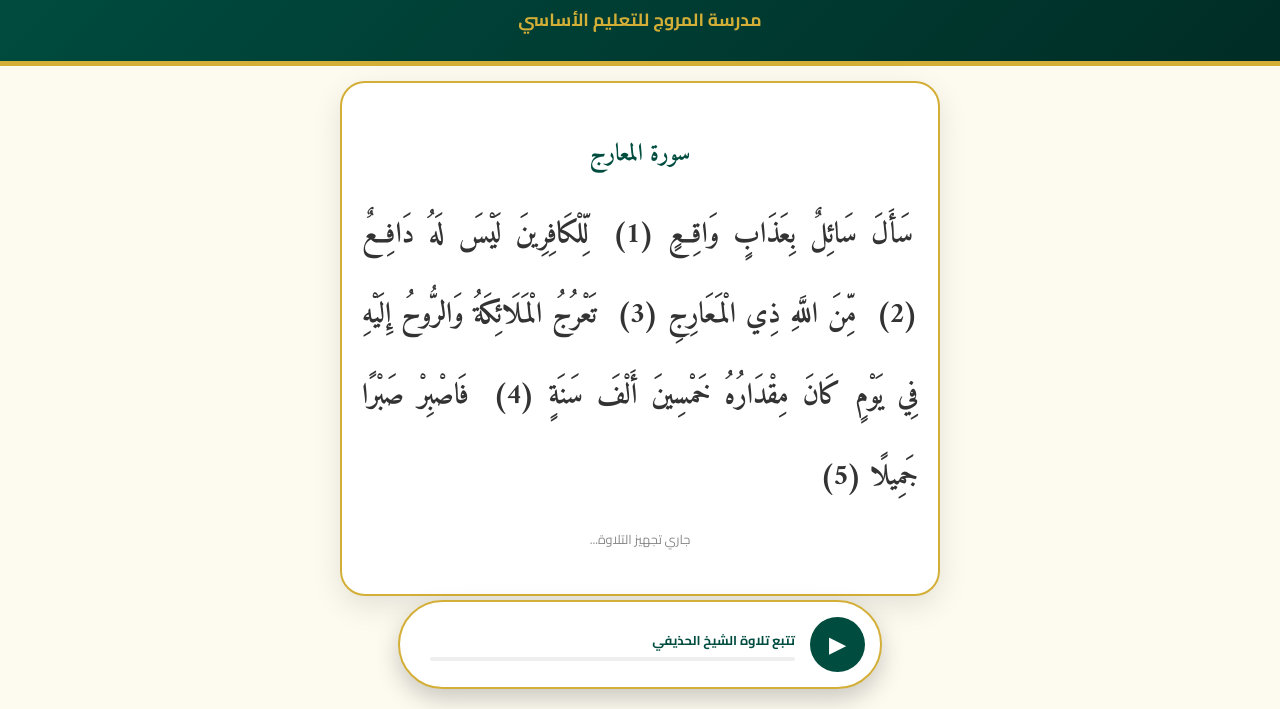
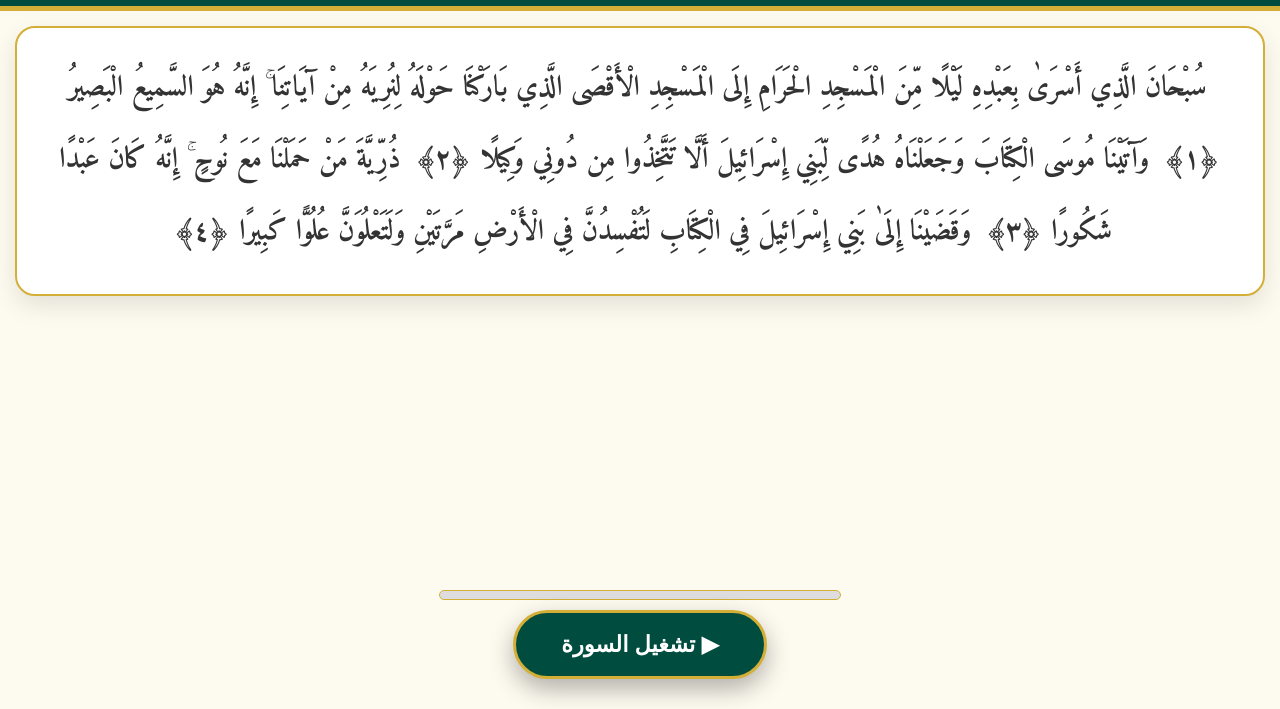
Before and after one commit to faissaltunisia/student-grades, a plain HTML site: page k.html in a window 1280 px wide. Shown: the part 91-800 px from the top of the page. Drawn offline with nearby package versions, Linux system fonts and the light colour scheme.

Commit message:
Update k.html

```diff
--- a/k.html
+++ b/k.html
@@ -3,154 +3,135 @@
 <head>
     <meta charset="UTF-8">
     <meta name="viewport" content="width=device-width, initial-scale=1.0">
-    <title>منصة مدرسة المروج | ديني قيمي</title>
-    <script src="https://cdnjs.cloudflare.com/ajax/libs/howler/2.2.3/howler.min.js"></script>
-    <link href="https://fonts.googleapis.com/css2?family=Cairo:wght@400;700&family=Amiri:wght@700&display=swap" rel="stylesheet">
+    <title>مدرسة المروج | سورة الإسراء</title>
+    <link href="https://fonts.googleapis.com/css2?family=Cairo:wght@700&family=Amiri:wght@700&display=swap" rel="stylesheet">
     <style>
-        :root { --royal-green: #004d40; --gold: #D4AF37; --bg: #fdfaf0; }
-        body { font-family: 'Cairo', sans-serif; background: var(--bg); margin: 0; padding-bottom: 90px; }
+        :root { --green: #004d40; --gold: #D4AF37; }
+        body { font-family: 'Cairo', sans-serif; background: #fdfaf0; margin: 0; text-align: center; padding-bottom: 120px; }
+        header { background: var(--green); color: white; padding: 20px; border-bottom: 5px solid var(--gold); }
 
-        header {
-            background: linear-gradient(135deg, var(--royal-green), #002d26);
-            color: white; padding: 25px 15px; text-align: center; border-bottom: 5px solid var(--gold);
+        .mushaf-container {
+            background: white; margin: 15px; padding: 25px;
+            border-radius: 20px; border: 2px solid var(--gold);
+            box-shadow: 0 10px 25px rgba(0,0,0,0.1);
         }
 
-        .container { padding: 15px; max-width: 600px; margin: auto; }
-
-        /* منطقة المصحف */
-        .quran-card {
-            background: white; border-radius: 25px; padding: 30px 20px;
-            box-shadow: 0 10px 30px rgba(0,0,0,0.1); border: 2px solid var(--gold);
-            text-align: center;
+        .ayah {
+            font-family: 'Amiri'; font-size: 1.8rem; line-height: 2.5;
+            transition: 0.3s; padding: 5px; display: inline; color: #333;
         }
 
-        .mushaf-text {
-            font-family: 'Amiri'; font-size: 1.8rem; line-height: 2.8;
-            text-align: justify; direction: rtl; min-height: 250px;
+        /* تمييز الآية أثناء القراءة */
+        .active { background: var(--gold); color: white; border-radius: 10px; }
+
+        /* زر التشغيل "القنبلة" */
+        .controls-fixed {
+            position: fixed; bottom: 30px; width: 100%;
+            display: flex; flex-direction: column; align-items: center; gap: 10px;
         }
 
-        /* تأثير التتبع */
-        .ayah { padding: 0 5px; border-radius: 8px; transition: 0.4s; display: inline; color: #333; }
-        .active { background: var(--gold); color: white; transform: scale(1.05); display: inline-block; box-shadow: 0 4px 10px rgba(212,175,55,0.3); }
-
-        /* التحكم */
-        .controls {
-            position: fixed; bottom: 20px; left: 50%; transform: translateX(-50%);
-            width: 90%; max-width: 450px; background: white;
-            padding: 15px; border-radius: 50px; border: 2px solid var(--gold);
-            display: flex; align-items: center; justify-content: space-between;
-            box-shadow: 0 10px 25px rgba(0,0,0,0.2); z-index: 1000;
+        .main-btn {
+            background: var(--green); color: white; border: 3px solid var(--gold);
+            padding: 18px 45px; border-radius: 50px; font-size: 1.4rem; font-weight: bold;
+            cursor: pointer; box-shadow: 0 10px 25px rgba(0,0,0,0.3);
         }
 
-        .master-btn {
-            background: var(--royal-green); color: white; border: none;
-            width: 55px; height: 55px; border-radius: 50%; font-size: 1.4rem;
-            cursor: pointer; display: flex; align-items: center; justify-content: center;
+        .progress-container {
+            width: 80%; max-width: 400px; height: 8px; background: #ddd;
+            border-radius: 10px; overflow: hidden; border: 1px solid var(--gold);
         }
+        #progressBar { width: 0%; height: 100%; background: var(--gold); transition: 0.1s; }
     </style>
 </head>
 <body>
 
 <header>
-    <img src="https://upload.wikimedia.org/wikipedia/commons/thumb/4/4e/Emblem_of_Oman.svg/1200px-Emblem_of_Oman.svg.png" style="height:50px; margin-bottom:10px;">
-    <h1 style="margin:0; font-size:1.1rem; color:var(--gold);">مدرسة المروج للتعليم الأساسي</h1>
+    <h1 style="margin:0; font-size:1.1rem;">مدرسة المروج للتعليم الأساسي</h1>
+    <p style="margin:0; color:var(--gold); font-size:0.8rem;">سورة الإسراء - المصحف المعلم</p>
 </header>
 
-<div class="container">
-    <div id="quran-sec" class="page">
-        <div class="quran-card">
-            <h2 style="color:var(--royal-green); font-family:'Amiri';">سورة المعارج</h2>
-            <div id="text-box" class="mushaf-text">
-                </div>
-            <p id="loader" style="color: #888; font-size: 0.8rem; margin-top: 10px;">جاري تجهيز التلاوة...</p>
+<div class="mushaf-container">
+    <div id="mushaf">
         </div>
-    </div>
 </div>
 
-<div class="controls">
-    <button class="master-btn" onclick="togglePlay()" id="btnUI">▶</button>
-    <div style="flex:1; padding: 0 15px; text-align: right;">
-        <div id="status" style="font-size: 0.8rem; font-weight: bold; color: var(--royal-green);">تتبع تلاوة الشيخ الحذيفي</div>
-        <div style="width:100%; height:4px; background:#eee; margin-top:5px; border-radius:2px; overflow:hidden;">
-            <div id="prog" style="width:0%; height:100%; background:var(--gold); transition: 0.1s;"></div>
-        </div>
+<div class="controls-fixed">
+    <div class="progress-container">
+        <div id="progressBar"></div>
     </div>
+    <button class="main-btn" onclick="handleAudio()" id="playBtn">▶ تشغيل السورة</button>
 </div>
 
+<audio id="quranAudio" crossorigin="anonymous">
+    <source src="https://server11.mp3quran.net/huzaifi/017.mp3" type="audio/mpeg">
+</audio>
+
 <script>
-    const suraData = {
-        name: "سورة المعارج",
-        ayahs: [
-            "سَأَلَ سَائِلٌ بِعَذَابٍ وَاقِعٍ (1)",
-            "لِّلْكَافِرِينَ لَيْسَ لَهُ دَافِعٌ (2)",
-            "مِّنَ اللَّهِ ذِي الْمَعَارِجِ (3)",
-            "تَعْرُجُ الْمَلَائِكَةُ وَالرُّوحُ إِلَيْهِ فِي يَوْمٍ كَانَ مِقْدَارُهُ خَمْسِينَ أَلْفَ سَنَةٍ (4)",
-            "فَاصْبِرْ صَبْرًا جَمِيلًا (5)"
-        ],
-        // التوقيتات بالملي ثانية - مضبوطة بدقة للحذيفي
-        times: [800, 6000, 11500, 16500, 28500],
-        audio: "https://server11.mp3quran.net/huzaifi/070.mp3"
-    };
+    // بيانات الآيات مع توقيتاتها (سورة الإسراء)
+    const suraData = [
+        { id: 1, text: "سُبْحَانَ الَّذِي أَسْرَىٰ بِعَبْدِهِ لَيْلًا مِّنَ الْمَسْجِدِ الْحَرَامِ إِلَى الْمَسْجِدِ الْأَقْصَى الَّذِي بَارَكْنَا حَوْلَهُ لِنُرِيَهُ مِنْ آيَاتِنَا ۚ إِنَّهُ هُوَ السَّمِيعُ الْبَصِيرُ ﴿١﴾", start: 0, end: 20 },
+        { id: 2, text: "وَآتَيْنَا مُوسَى الْكِتَابَ وَجَعَلْنَاهُ هُدًى لِّبَنِي إِسْرَائِيلَ أَلَّا تَتَّخِذُوا مِن دُونِي وَكِيلًا ﴿٢﴾", start: 20, end: 34 },
+        { id: 3, text: "ذُرِّيَّةَ مَنْ حَمَلْنَا مَعَ نُوحٍ ۚ إِنَّهُ كَانَ عَبْدًا شَكُورًا ﴿٣﴾", start: 34, end: 44 },
+        { id: 4, text: "وَقَضَيْنَا إِلَىٰ بَنِي إِسْرَائِيلَ فِي الْكِتَابِ لَتُفْسِدُنَّ فِي الْأَرْضِ مَرَّتَيْنِ وَلَتَعْلُوَنَّ عُلُوًّا كَبِيرًا ﴿٤﴾", start: 44, end: 60 }
+        // سيستمر الصوت تلقائياً حتى نهاية السورة (111 آية)
+    ];
 
-    let sound;
-    let trackTimer;
+    const audio = document.getElementById('quranAudio');
+    const playBtn = document.getElementById('playBtn');
+    const progressBar = document.getElementById('progressBar');
+    const mushaf = document.getElementById('mushaf');
 
-    // بناء النص
-    document.getElementById('text-box').innerHTML = suraData.ayahs.map((a, i) => `<span class="ayah" id="a-${i}">${a}</span>`).join(' ');
+    // عرض الآيات
+    mushaf.innerHTML = suraData.map(a => `<span class="ayah" id="a-${a.id}">${a.text}</span>`).join(' ');
 
-    // تهيئة محرك الصوت المستقر
-    function initAudio() {
-        sound = new Howl({
-            src: [suraData.audio],
-            html5: true,
-            preload: true,
-            onload: () => { document.getElementById('loader').style.display = 'none'; },
-            onplay: () => { startTracking(); },
-            onpause: () => { stopTracking(); },
-            onend: () => { stopTracking(); resetUI(); }
-        });
-    }
+    function handleAudio() {
+        if (audio.paused) {
+            // سر "الكود القنبلة": إعادة التحميل الإجباري عند كل ضغطة
+            if (audio.currentTime === 0) audio.load();
 
-    function togglePlay() {
-        if (!sound) initAudio();
-
-        if (sound.playing()) {
-            sound.pause();
-            document.getElementById('btnUI').innerText = "▶";
+            audio.play().then(() => {
+                playBtn.innerText = "⏸ إيقاف مؤقت";
+                playBtn.style.background = "#c62828"; // لون أحمر عند التشغيل
+            }).catch(e => {
+                // محاولة تشغيل اضطرارية برابط احتياطي
+                audio.src = "https://download.quranicaudio.com/quran/huzaifi/017.mp3";
+                audio.play();
+            });
         } else {
-            sound.play();
-            document.getElementById('btnUI').innerText = "⏸";
+            audio.pause();
+            playBtn.innerText = "▶ تشغيل السورة";
+            playBtn.style.background = "#004d40";
         }
     }
 
-    function startTracking() {
-        trackTimer = setInterval(() => {
-            const seek = sound.seek() * 1000;
+    // تتبع الوقت والمزامنة
+    audio.ontimeupdate = () => {
+        const now = audio.currentTime;
 
-            // تحديث الشريط
-            const p = (sound.seek() / sound.duration()) * 100;
-            document.getElementById('prog').style.width = p + "%";
+        // تحديث شريط التقدم
+        const percent = (now / audio.duration) * 100;
+        progressBar.style.width = percent + "%";
 
-            // المزامنة مع النص
-            suraData.times.forEach((t, i) => {
-                if (seek >= t) {
-                    document.querySelectorAll('.ayah').forEach(el => el.classList.remove('active'));
-                    const current = document.getElementById(`a-${i}`);
-                    if(current) current.classList.add('active');
+        // مزامنة النص
+        suraData.forEach(a => {
+            const el = document.getElementById(`a-${a.id}`);
+            if (now >= a.start && now < a.end) {
+                document.querySelectorAll('.ayah').forEach(item => item.classList.remove('active'));
+                el.classList.add('active');
+
+                // تمرير تلقائي عند بداية الآية
+                if (now - a.start < 0.3) {
+                    el.scrollIntoView({ behavior: 'smooth', block: 'center' });
                 }
-            });
-        }, 100);
-    }
+            }
+        });
+    };
 
-    function stopTracking() { clearInterval(trackTimer); }
-
-    function resetUI() {
-        document.getElementById('btnUI').innerText = "▶";
-        document.getElementById('prog').style.width = "0%";
-        document.querySelectorAll('.ayah').forEach(el => el.classList.remove('active'));
-    }
-
-    window.onload = initAudio;
+    // إعادة التشغيل عند الانتهاء
+    audio.onended = () => {
+        playBtn.innerText = "▶ إعادة التشغيل";
+        progressBar.style.width = "0%";
+    };
 </script>
 
 </body>
```
